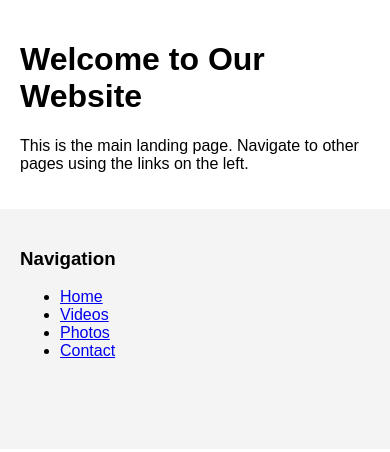
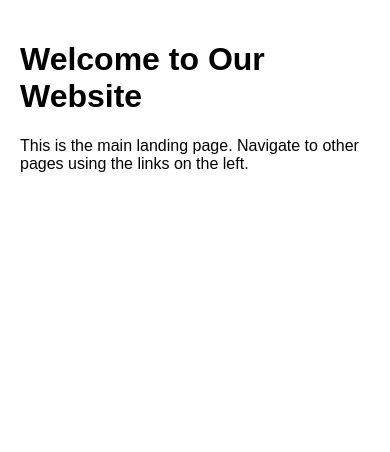
Before and after one commit to carraragiovanni/portfolio, a plain HTML site: page index.html in a window 390 px wide. Drawn offline with Linux system fonts and the light colour scheme.

Commit message:
Update styles.css

```diff
--- a/styles.css
+++ b/styles.css
@@ -5,27 +5,26 @@ body, html {
 }
 .container {
     display: flex;
-    flex-wrap: wrap;
+    flex-wrap: nowrap;
+    height: 100vh;
 }
 .nav {
-    flex: 1 0 200px; /* Fixed width */
+    flex-basis: 200px; /* Fixed width for the sidebar */
     background: #f4f4f4;
     padding: 20px;
-    height: 100vh; /* Full height */
+    display: block; /* Always visible on desktop */
 }
 .content {
-    flex: 4; /* Takes the remaining space */
+    flex-grow: 1; /* Takes up the rest of the space */
     padding: 20px;
+    overflow-y: auto; /* Adds scroll to content if needed */
+}
+a {
+    text-decoration: none;
+    color: blue;
 }
 @media (max-width: 768px) {
-    .container {
-        flex-direction: column;
-    }
     .nav {
-        height: auto;
-        order: 2; /* Nav goes to the bottom */
-    }
-    .content {
-        order: 1; /* Content shows first */
+        display: none; /* Hide nav bar on mobile */
     }
 }
```
